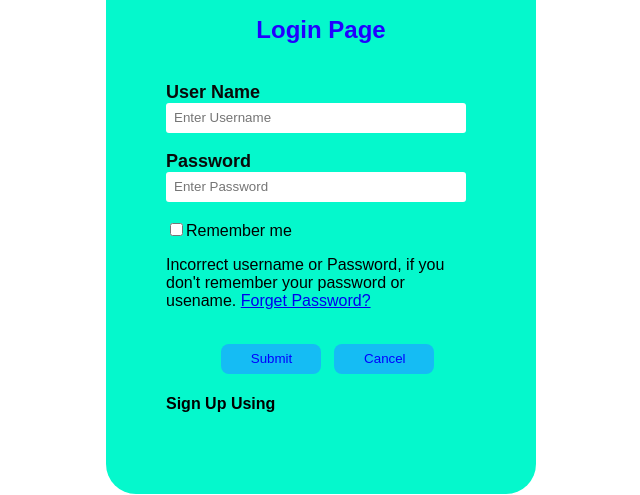
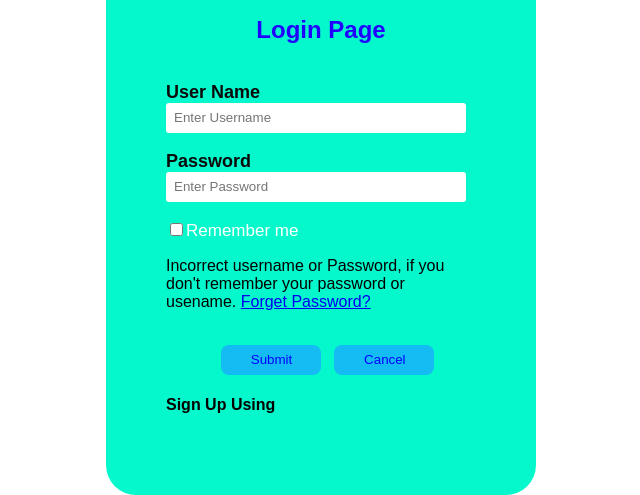
Before and after one commit to LahiruVimukthi2001/PHP_Login_Page, a PHP site: page /Login.php in a window 1280 px wide. Shown: the part 596-1091 px from the top of the page, without its empty margins (344-984 px from the left). Run offline with PHP 8.4, Linux system fonts and the light colour scheme.

Commit message:
add span css

```diff
--- a/Login.php
+++ b/Login.php
@@ -58,7 +58,8 @@
                  background-color: rgb(21, 188, 244);
                  color: blue; }
 
-
+            span{color: white;
+                 font-size: 17px; }
 
         </style>
     </head>
```
